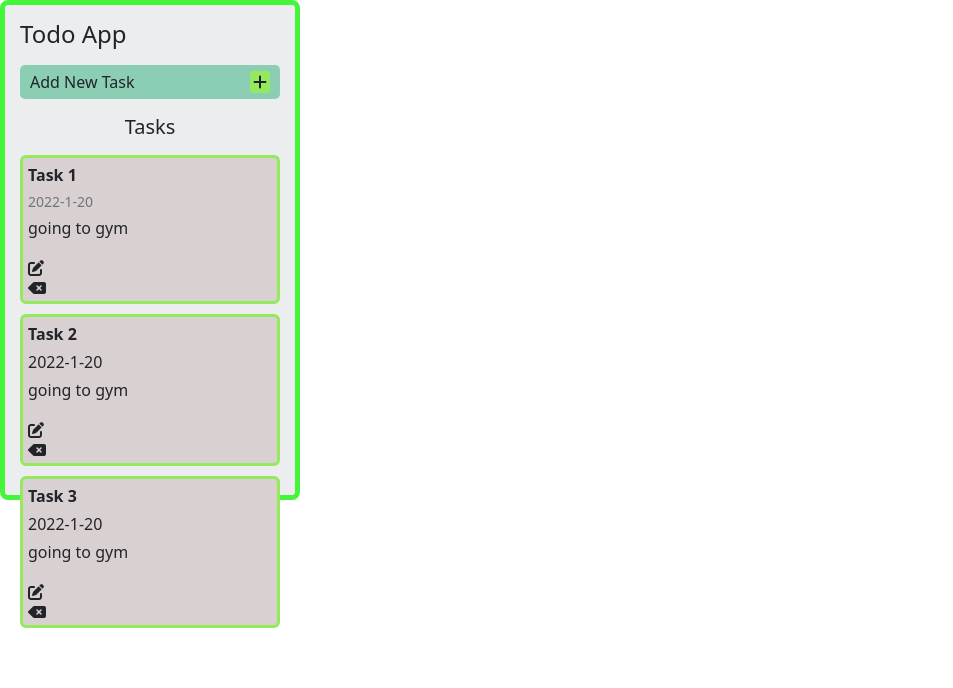
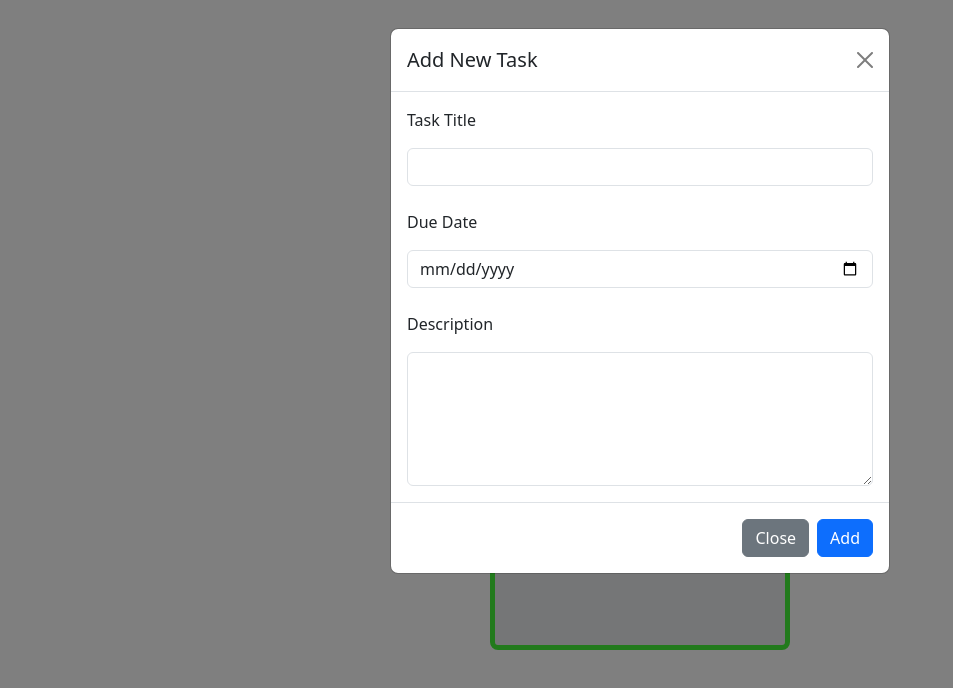
Before and after one commit to arsalan507/CRUD-Application, a plain HTML site: page TO-DO-APP/index.html in a window 1280 px wide. Both pictures are taken after a click on the element "Add New Task". Shown: the whole page, without its empty margins (0-953 px from the left). Drawn offline with nearby package versions, Linux system fonts and the light colour scheme.

Commit message:
completed the project

```diff
--- a/TO-DO-APP/index.html
+++ b/TO-DO-APP/index.html
@@ -19,35 +19,66 @@
   <body>
     <div class="app">
       <h4 class="mb-3">Todo App</h4>
-      <div id="addNew">
+      <div id="addNew" data-bs-toggle="modal" data-bs-target="#form">
         <span>Add New Task</span>
         <i class="fa-solid fa-plus"></i>
       </div>
       <h5 class="text-center my-3">Tasks</h5>
 
-      <div id="tasks">
-        <div>
-          <span class="fw-bold">Task 1</span>
-          <span class="small text-secondary">2022-1-20</span>
-          <p>going to gym</p>
-          <i class="fa-solid fa-pen-to-square"></i>
-          <i class="fa-solid fa-delete-left"></i>
+      <!-- Modal -->
+      <form
+        class="modal fade"
+        id="form"
+        tabindex="-1"
+        aria-labelledby="exampleModalLabel"
+        aria-hidden="true"
+      >
+        <div class="modal-dialog">
+          <div class="modal-content">
+            <div class="modal-header">
+              <h1 class="modal-title fs-5" id="exampleModalLabel">
+                Add New Task
+              </h1>
+              <button
+                type="button"
+                class="btn-close"
+                data-bs-dismiss="modal"
+                aria-label="Close"
+              ></button>
+            </div>
+            <div class="modal-body">
+              <p>Task Title</p>
+              <input class="form-control" type="text" name="" id="textInput" />
+              <div id="msg"></div>
+              <br />
+              <p>Due Date</p>
+              <input class="form-control" type="date" name="" id="dateInput" />
+              <br />
+              <p>Description</p>
+              <textarea
+                class="form-control"
+                name=""
+                id="textarea"
+                cols="30"
+                rows="5"
+              ></textarea>
+            </div>
+            <div class="modal-footer">
+              <button
+                type="button"
+                class="btn btn-secondary"
+                data-bs-dismiss="modal"
+              >
+                Close
+              </button>
+              <button type="submit" id="add" class="btn btn-primary">
+                Add
+              </button>
+            </div>
+          </div>
         </div>
-        <div>
-          <span class="fw-bold">Task 2</span>
-          <span>2022-1-20</span>
-          <p>going to gym</p>
-          <i class="fa-solid fa-pen-to-square"></i>
-          <i class="fa-solid fa-delete-left"></i>
-        </div>
-        <div>
-          <span class="fw-bold">Task 3</span>
-          <span>2022-1-20</span>
-          <p>going to gym</p>
-          <i class="fa-solid fa-pen-to-square"></i>
-          <i class="fa-solid fa-delete-left"></i>
-        </div>
-      </div>
+      </form>
+      <div id="tasks"></div>
     </div>
   </body>
   <script src="main.js"></script>
--- a/TO-DO-APP/main.js
+++ b/TO-DO-APP/main.js
@@ -0,0 +1,93 @@
+let form = document.getElementById("form");
+let textInput = document.getElementById("textInput");
+let msg = document.getElementById("msg");
+let dateInput = document.getElementById("dateInput");
+let textarea = document.getElementById("textarea");
+let tasks = document.getElementById("tasks");
+let add = document.getElementById("add");
+form.addEventListener('submit', (e) => {
+    e.preventDefault();
+    formValidation();
+
+
+});
+
+let formValidation = () => {
+    if (textInput.value === "") {
+        console.log("failure");
+        msg.innerHTML = "Tast cannot be Blank";
+
+
+    }
+    else {
+        console.log("success");
+        msg.innerHTML = "";
+        acceptData();
+        add.setAttribute("data-bs-dismiss", "modal");
+        add.click();
+        (() => { add.setAttribute("data-bs-dismiss", ""); })()
+    }
+};
+
+let data = [];
+
+
+let acceptData = () => {
+    data.push({
+        text: textInput.value,
+        date: dateInput.value,
+        description: textarea.value,
+    });
+    localStorage.setItem("data", JSON.stringify(data));
+
+
+    createTasks();
+};
+
+let createTasks = () => {
+    tasks.innerHTML = "";
+
+    data.map((x, y) => {
+        return (tasks.innerHTML += `<div id=${y}>
+        <span class="fw-bold">${x.text}</span>
+        <span class="small text-secondary">${x.date}</span>
+        <p>${x.description}</p>
+        <span class="options">
+          <i onClick="editTask(this)" data-bs-toggle="modal" data-bs-target="#form" class="fa-solid fa-pen-to-square"></i>
+          <i onClick ="deleteTask(this);createTasks()" class="fa-solid fa-delete-left"></i>
+        </span>
+      </div>`);
+    })
+
+    resetFrom();
+};
+
+
+let resetFrom = () => {
+    textInput.value = "";
+    dateInput.value = "";
+    textarea.value = "";
+};
+
+let deleteTask = (e) => {
+
+    e.parentElement.parentElement.remove();
+    data.splice(e.parentElement.parentElement.id, 1);
+    localStorage.setItem("data", JSON.stringify(data));
+};
+let editTask = (e) => {
+
+    let selectedTask = e.parentElement.parentElement;
+
+    textInput.value = selectedTask.children[0].innerHTML;
+    dateInput.value = selectedTask.children[1].innerHTML;
+    textarea.value = selectedTask.children[2].innerHTML;
+    deleteTask(e);
+
+};
+
+(() => {
+    data = JSON.parse(localStorage.getItem("data"));
+    createTasks()
+    console.log(data);
+})();
--- a/TO-DO-APP/style.css
+++ b/TO-DO-APP/style.css
@@ -1,6 +1,11 @@
 body {
 font-family: sans-serif;
 background-color: rgb(212, 216, 214);
+height: 100vh;
+display: flex;
+justify-content: center;
+align-items: center;
+
 }
 
 .app {
@@ -10,8 +15,10 @@ background-color: rgb(212, 216, 214);
     border-radius: 8px;
     padding: 15px;
     background-color: rgb(235, 237, 238);
+    overflow-y: scroll;
+}
 
-}
+.app::-webkit-scrollbar {width: 0 !important}
 
 #addNew {
     display: flex;
@@ -41,3 +48,17 @@ cursor: pointer;
     display: grid;
     gap: 10px;
 }
+
+.options{
+    justify-self: center;
+    display: flex;
+    gap: 20px;
+}
+
+.options i{
+    cursor: pointer;
+}
+
+#msg{
+    color: red;
+}
```
